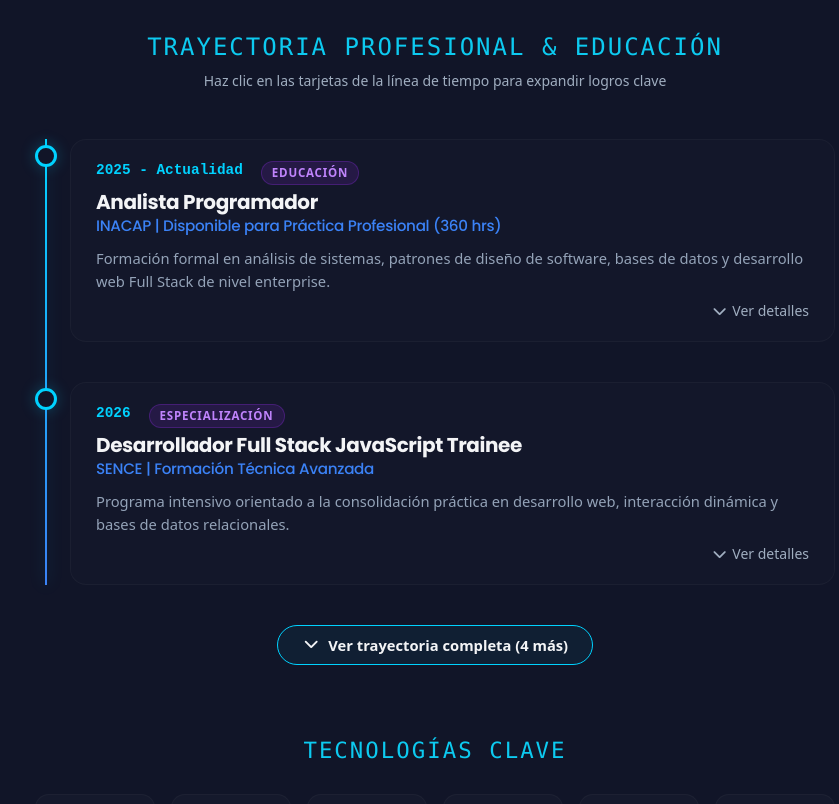
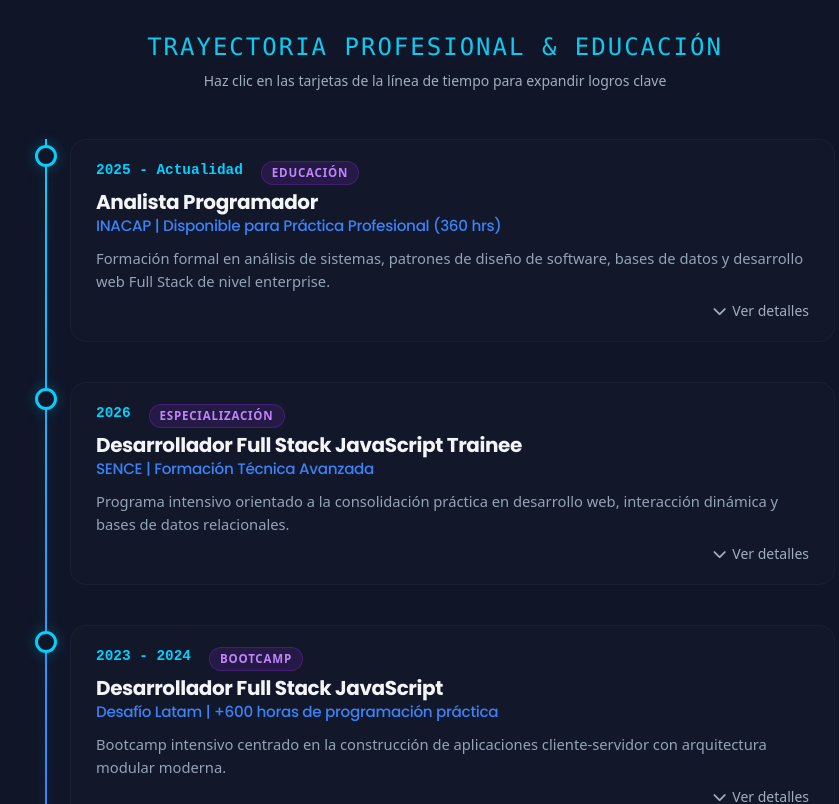
Before and after one commit to rasoh2/portafolio, a React (Vite) app: page / in a window 1280 px wide. Shown: the part 2520-3324 px from the top of the page, without its empty margins (205-1044 px from the left). Built offline with nearby package versions, Linux system fonts and the light colour scheme.

Commit message:
feat: mostrar las 3 primeras tarjetas de trayectoria por defecto

```diff
--- a/src/components/About.jsx
+++ b/src/components/About.jsx
@@ -198,7 +198,7 @@ function About() {
 
             {/* Línea de Tiempo Interactiva */}
             <div className='experience-timeline'>
-              {(showAllTimeline ? TIMELINE_DATA : TIMELINE_DATA.slice(0, 2)).map((item, index) => (
+              {(showAllTimeline ? TIMELINE_DATA : TIMELINE_DATA.slice(0, 3)).map((item, index) => (
                 <motion.div
                   className='timeline-item'
                   key={item.id}
@@ -256,7 +256,7 @@ function About() {
             </div>
 
             {/* Botón de despliegue para ver más / menos trayectoria */}
-            {TIMELINE_DATA.length > 2 && (
+            {TIMELINE_DATA.length > 3 && (
               <div className='text-center mt-4 mb-2'>
                 <motion.button
                   type='button'
@@ -280,7 +280,7 @@ function About() {
                   <span>
                     {showAllTimeline
                       ? "Mostrar menos"
-                      : `Ver trayectoria completa (${TIMELINE_DATA.length - 2} más)`}
+                      : `Ver trayectoria completa (${TIMELINE_DATA.length - 3} más)`}
                   </span>
                 </motion.button>
               </div>
```
Also changed, not shown: 1 other file (tests, documents, lock files or other folders).
